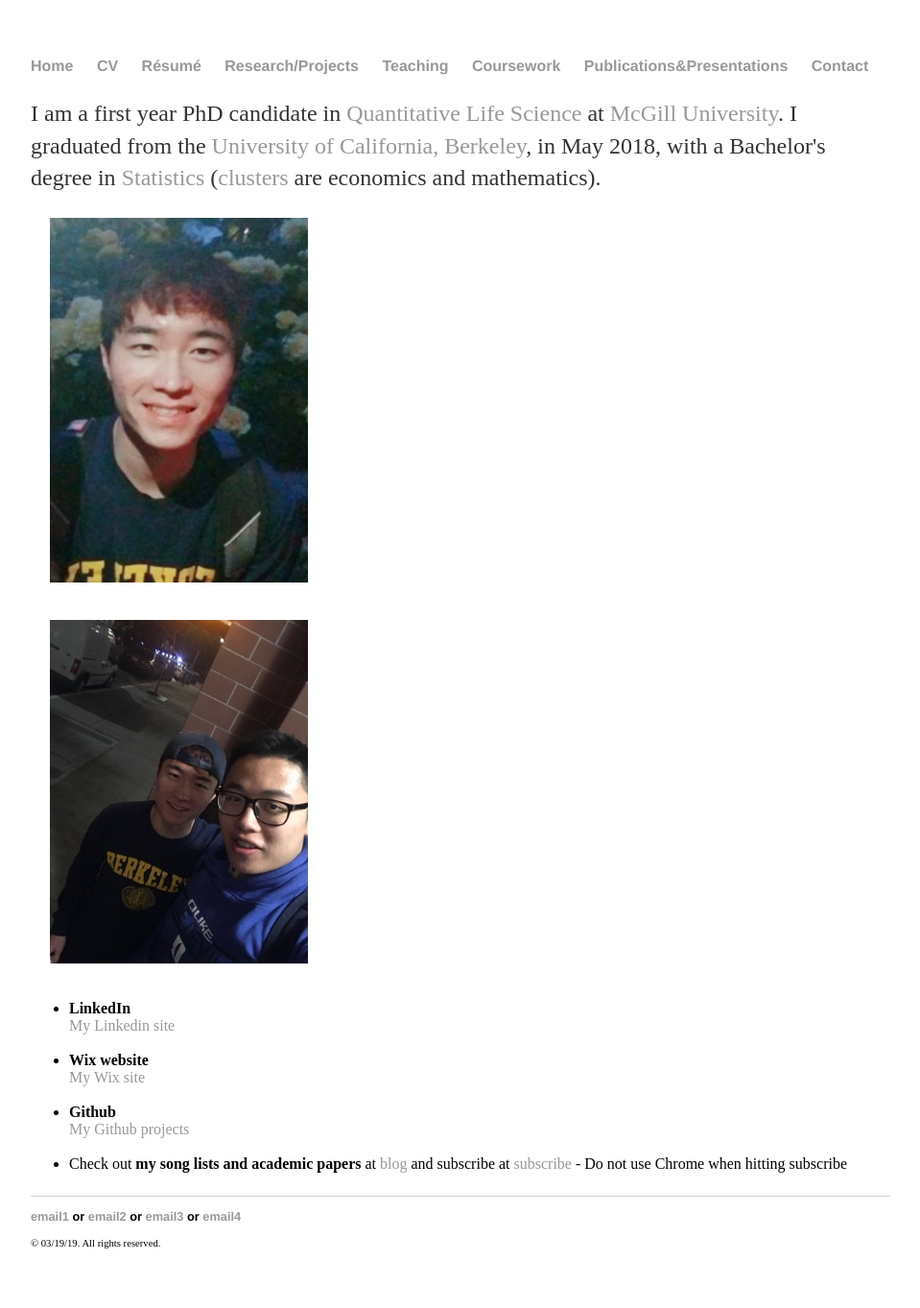
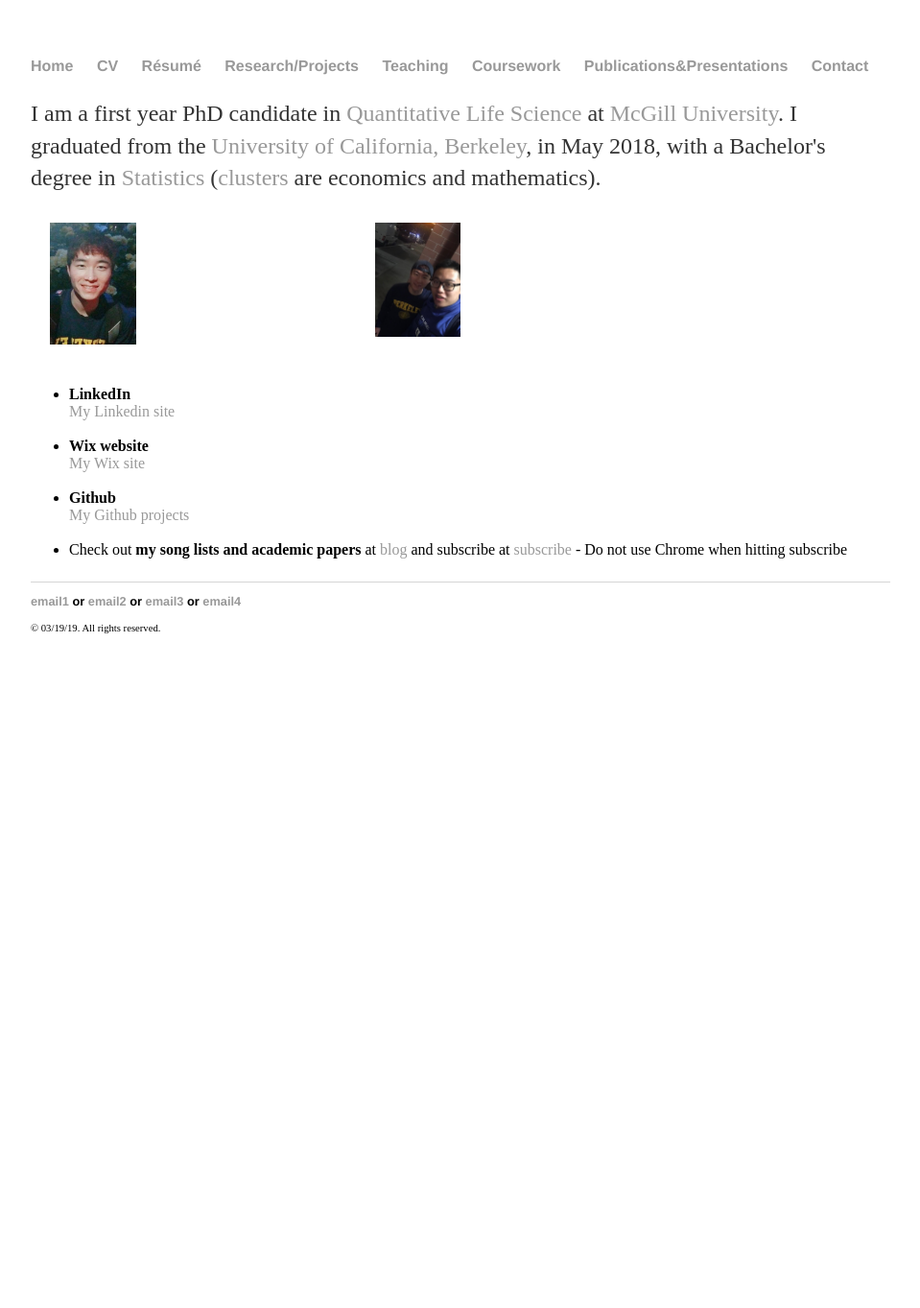
Before and after one commit to yjkweon24/yjkweon24.github.io, a Jekyll site: the page built from index.html, in a window 1280 px wide. Shown: the whole page at 96% size, without its empty margins (160-1119 px from the left). Built offline with Jekyll 4.4.1, drawn with Linux system fonts in a browser that asks for light colours; after the commit the page ends 900 px from its top, so only the background shows below that.

Commit message:
update images

```diff
--- a/index.html
+++ b/index.html
@@ -9,8 +9,19 @@ title: Jin Kweon
         </p>
 </div><!-- /.blurb -->
 
+<!--
 <p><img class="profile-picture" src="images/1.png" alt="hi This is Jin" hspace=20 width="30%" height = "50%">
 <p><img class="profile-picture" src="images/2.jpeg" alt="Me and My friend at Cal" vspace=5 hspace=20 width="30%" height = "50%">
+-->
+<div class="row">
+  <div class="column">
+    <img src="images/1.png" alt="hi This is Jin" width="30%" height = "50%">
+  </div>
+  <div class="column">
+    <img src="images/2.jpeg" alt="Me and My friend at Cal" width="30%" height = "50%">
+  </div>
+</div>
+
 	<br>
 
 	<ul>
```
